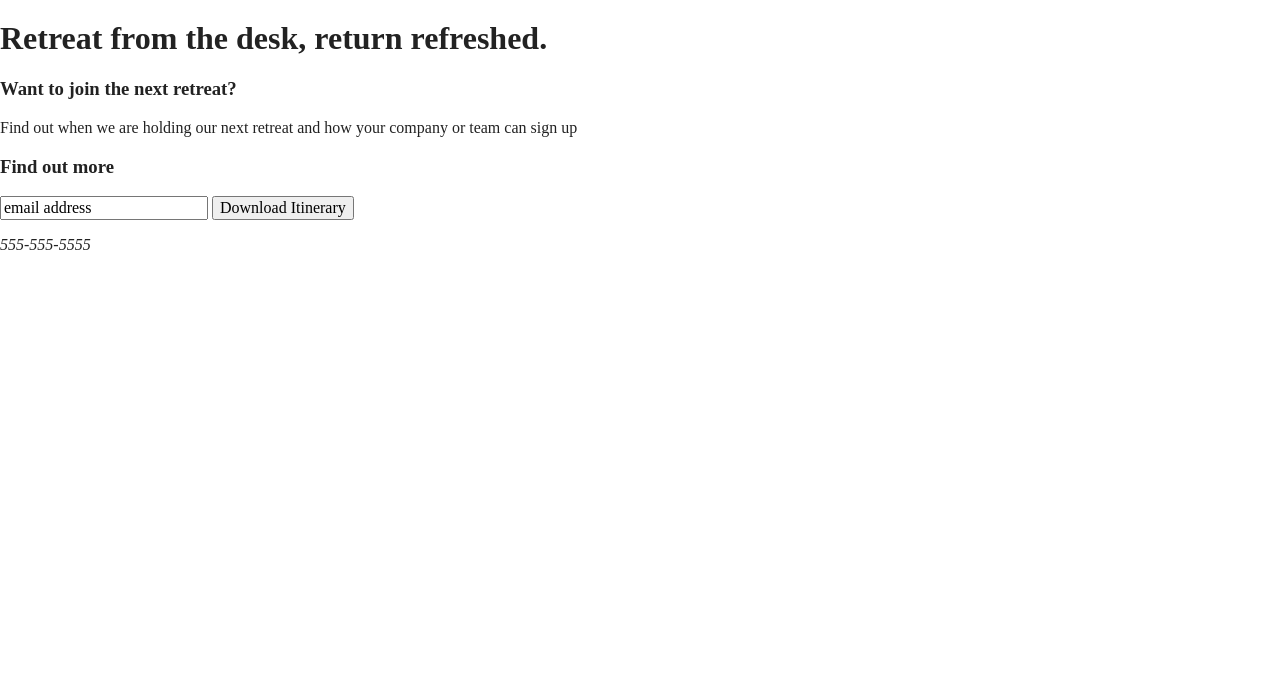
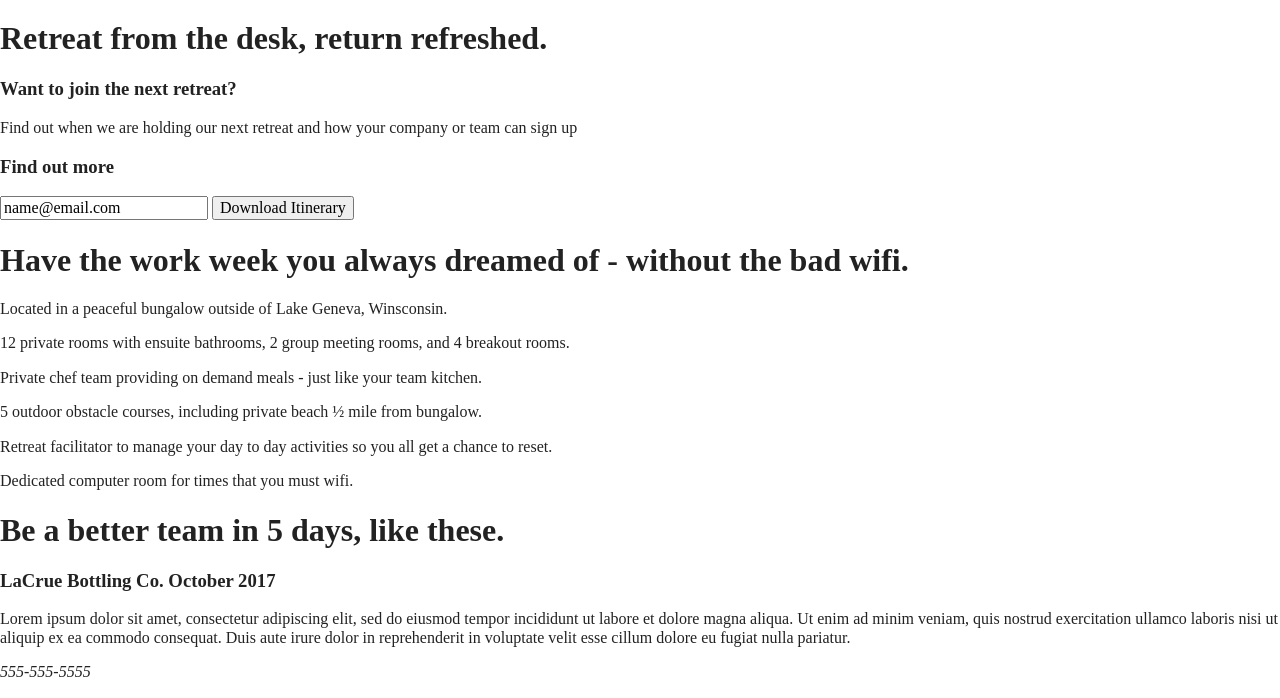
Before and after one commit to Georgina-Watt/unplugged-website-project, a website built with Parcel: page index.html in a window 1280 px wide. Shown: the part 178-876 px from the top of the page. Before the commit the page ends 800 px from the top, so only its background shows below. Built offline with nearby package versions, Linux system fonts and the light colour scheme.

Commit message:
Html hompage complete

```diff
--- a/index.html
+++ b/index.html
@@ -27,6 +27,8 @@
 				<figure>
 					<a href="#"><img src="img/unpluggedlogo.png" alt="Unplugged-logo"></a>
 				</figure>
+				<div class="header-divider">
+				</div>
 				<nav>
 					<ul>
 						<li><a href="faq/index.html" target="_blank">FAQ</a></li>
@@ -53,11 +55,51 @@
 					<div class="form">
 						<h3>Find out more</h3>
 						<div class="sign-up">
-							<input type="text" name="name" value="email address">
+							<input type="text" name="name" value="name@email.com">
 							<input type="button" value="Download Itinerary">
 						</div>
+						</div> <!--Aside content wrapper ends-->
+			</aside>
+						<section class="features">
+							<div class="content-wrapper">
+								<h1> Have the work week you always dreamed of - without the bad wifi.</h1>
+							</div>
+						</section>
+						<article>
+							<p class="features-icon"></p>
+							<p class="features-item-description"> Located in a peaceful bungalow outside of Lake Geneva, Winsconsin.</p>
+						</article>
+						<article>
+							<p class="features-icon"></p>
+							<p class="features-item-description"> 12 private rooms with ensuite bathrooms, 2 group meeting rooms, and 4 breakout rooms.
+						</article>
+						<article>
+							<p class="features-icon"></p>
+							<p class="features-item-description"> Private chef team providing on demand meals - just like your team kitchen.
+						</article>
+						<article>
+							<p class="features-icon"></p>
+							<p class="features-item-description"> 5 outdoor obstacle courses, including private beach &#189; mile from bungalow.
+						</article>
+						<article>
+							<p class="features-icon"></p>
+							<p class="features-item-description"> Retreat facilitator to manage your day to day activities so you all get a chance to reset.
+						</article>
+						<article>
+							<p class="features-icon"></p>
+							<p class="features-item-description"> Dedicated computer room for times that you must wifi.
+						</article>
 					</div>
-				</div> <!--aside content wrapper ends-->
+					<section class="reviews">
+						<div class="content-wrapper">
+							<article>
+								<h1>Be a better team in 5 days, like these.</h1>
+									<h3>LaCrue Bottling Co. October 2017</h3>
+										<p> Lorem ipsum dolor sit amet, consectetur adipiscing elit, sed do eiusmod tempor incididunt ut labore et dolore magna aliqua. Ut enim ad minim veniam, quis nostrud exercitation ullamco laboris nisi ut aliquip ex ea commodo consequat. Duis aute irure dolor in reprehenderit in voluptate velit esse cillum dolore eu fugiat nulla pariatur.</p>
+							</article>
+						</div>
+					</section>
+				</div>
 			</aside>
 
 		</main> <!--main wrapper-->
```
